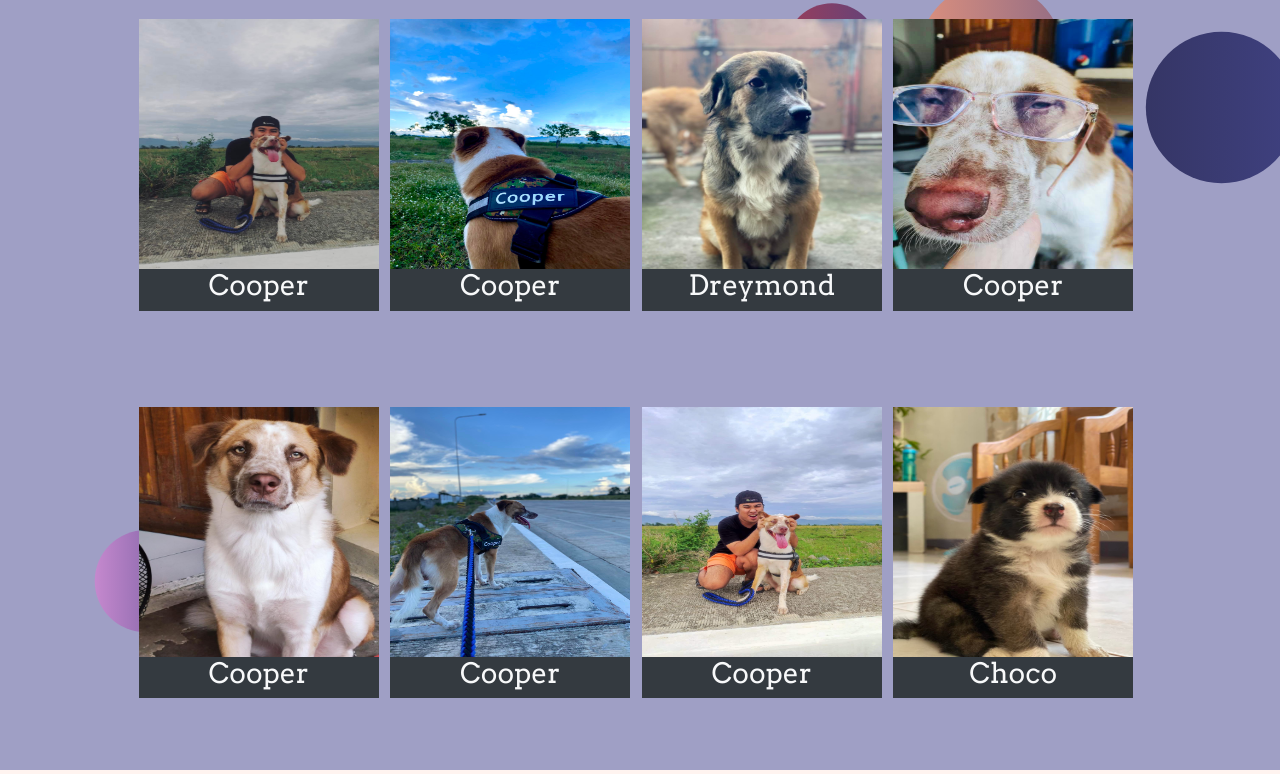
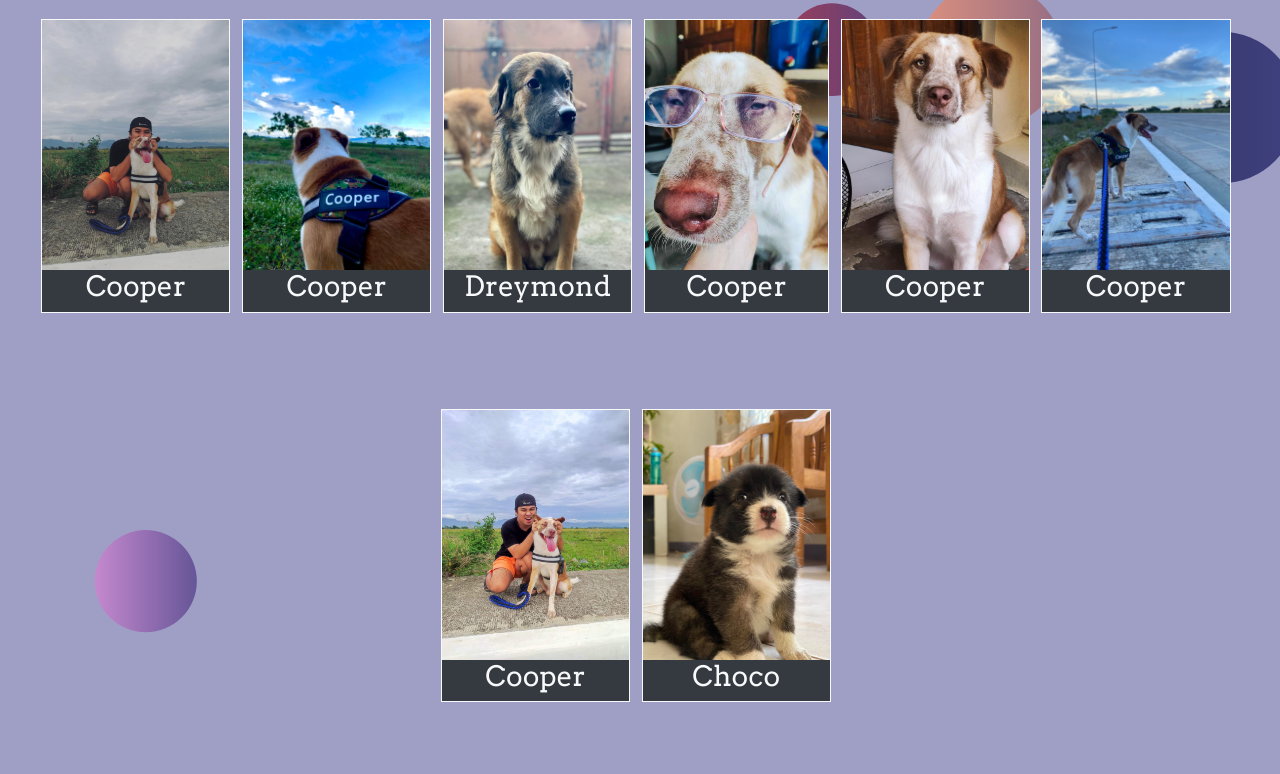
Before and after one commit to Jedbagunu/web-portfolio, a plain HTML site: page gallery.html in a window 1280 px wide. Shown: the part 53-827 px from the top of the page. Drawn offline with nearby package versions, Linux system fonts and the light colour scheme.

Commit message:
edited a text

```diff
--- a/gallery.html
+++ b/gallery.html
@@ -34,47 +34,47 @@
             </nav>
             <!-- End NavBar -->
 
-        <div class="gal-card-bg my-4 col-12">
-            <div class="bg-dark text-light w-30 h-30 d-md-inline-block mr-2 mt-5 mb-5    ">
+        <div class=" gal-card-bg my-4 col-12 align-content-center">
+            <div class=" gallery bg-dark text-light w-30 h-30 d-md-inline-block mr-2 mt-5 mb-5    ">
              <img src="./images/pic-11.jpg" height="250" width="240">
                 <h3>Cooper</h3>
             </div>
 
 
-            <div class="bg-dark text-light w-30 h-30 d-md-inline-block mr-2 mt-5 mb-5 " >
+            <div class="gallery bg-dark text-light w-30 h-30 d-md-inline-block mr-2 mt-5 mb-5 " >
                 <img src="./images/d1.jpg" height="250" width="240">
                 <h3>Cooper</h3>
 
             </div>
 
-               <div class="bg-dark text-light w-30 h-30 d-md-inline-block mr-2 mt-5 mb-5 " >
+               <div class="gallery bg-dark text-light w-30 h-30 d-md-inline-block mr-2 mt-5 mb-5 " >
                 <img src="./images/pic-8.jpg" height="250" width="240">
                 <h3>Dreymond</h3>
 
             </div>
-               <div class="bg-dark text-light w-30 h-30 d-md-inline-block mr-2 mt-5 mb-5 " >
+               <div class="gallery bg-dark text-light w-30 h-30 d-md-inline-block mr-2 mt-5 mb-5 " >
                 <img src="./images/pic-9.jpg" height="250" width="240">
                 <h3>Cooper</h3>
 
             </div>
-               <div class="bg-dark text-light w-30 h-30 d-md-inline-block mr-2 mt-5 mb-5 " >
+               <div class="gallery bg-dark text-light w-30 h-30 d-md-inline-block mr-2 mt-5 mb-5 " >
                 <img src="./images/d2.jpg" height="250" width="240">
                 <h3>Cooper</h3>
 
             </div>
 
-            <div class="bg-dark text-light w-30 h-30 d-md-inline-block mr-2 mt-5 mb-5 ">
+            <div class="gallery bg-dark text-light w-30 h-30 d-md-inline-block mr-2 mt-5 mb-5 ">
                 <img src="./images/d3.jpg" height="250" width="240">
                 <h3>Cooper</h3>
 
             </div>
 
-               <div class="bg-dark text-light w-30 h-30 d-md-inline-block mr-2 mt-5 mb-5 " >
+               <div class="gallery bg-dark text-light w-30 h-30 d-md-inline-block mr-2 mt-5 mb-5 " >
                 <img src="./images/d4.jpg" height="250" width="240">
                 <h3>Cooper</h3>
 
             </div>
-               <div class="bg-dark text-light w-30 h-30 d-md-inline-block mr-2 mt-5 mb-5 " >
+               <div class="gallery bg-dark text-light w-30 h-30 d-md-inline-block mr-2 mt-5 mb-5 " >
                 <img src="./images/pic-3.jpg" height="250" width="240">
                 <h3>Choco</h3>
 
--- a/index.css
+++ b/index.css
@@ -93,7 +93,7 @@ background-size: cover;
 }
 
 
-.gol-card-bg {
+.gl-card-bg {
 	background-color: #242424;
 }
 .navbar {
```
Lines whose indentation alone changed are shown as unchanged.
